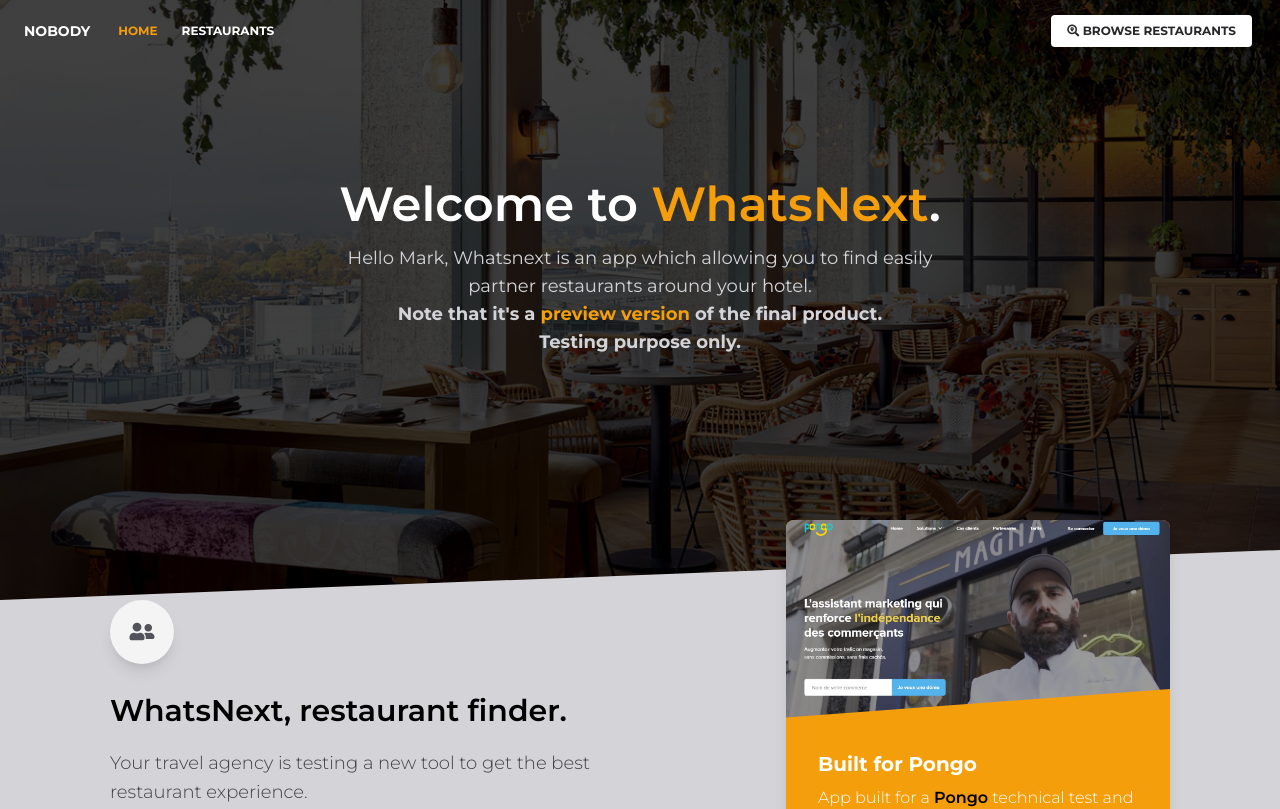
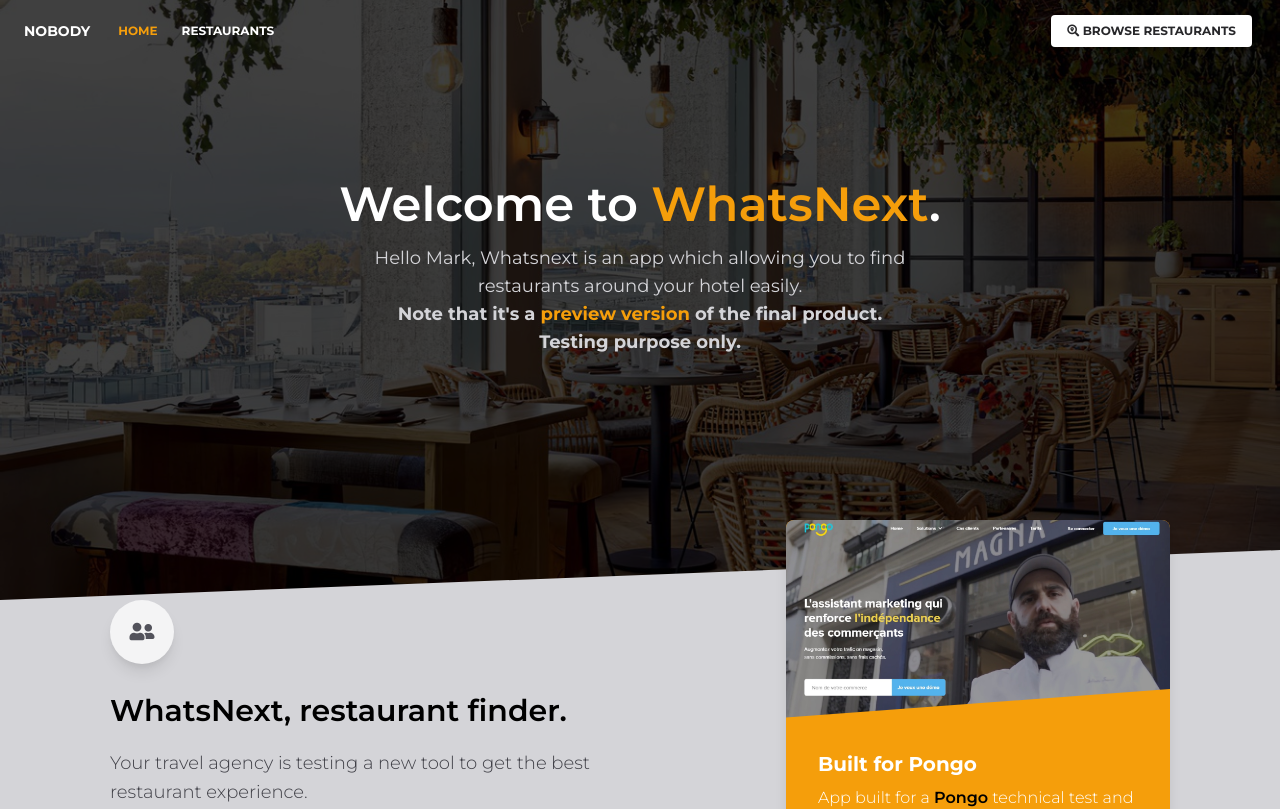
Before and after one commit to elreco/WhatsNext, a Vue app: page / in a window 1280 px wide. Shown: the top 809 px of the page. Built offline with nearby package versions, Linux system fonts and the light colour scheme; what axios-cache-adapter would draw is missing.

Commit message:
fix home text

```diff
--- a/src/views/Home.vue
+++ b/src/views/Home.vue
@@ -30,8 +30,7 @@
                 Welcome to <span class="text-yellow-500">WhatsNext</span>.
               </h1>
               <p class="mt-4 text-lg text-gray-300">
-                Hello Mark, Whatsnext is an app which allowing you to find
-                easily partner restaurants around your hotel.
+                Hello Mark, Whatsnext is an app which allowing you to find restaurants around your hotel easily.
                 <br /><strong>
                   Note that it's a
                   <span class="text-yellow-500">preview version</span> of the
```
